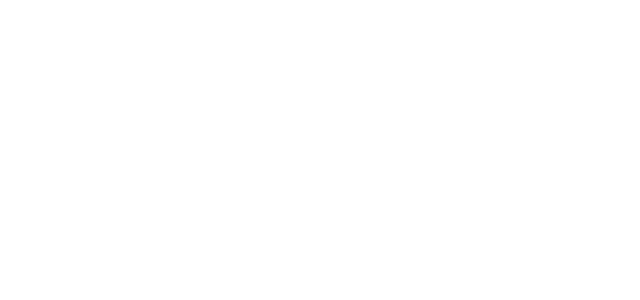
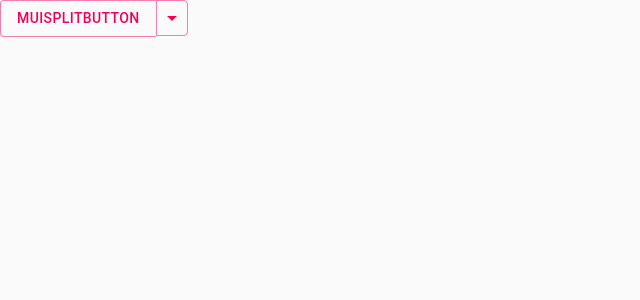
Before and after one commit to alexplumb/material-ui-split-button, a React app: page / in a window 1280 px wide. Shown: the top 300 px of the page, without its empty margins (0-640 px from the left). Built offline with nearby package versions, Linux system fonts and the light colour scheme; the HTML template or start-up script is replaced by a standard one.

Commit message:
Add initial version (no menu yet)

```diff
--- a/src/components/index.jsx
+++ b/src/components/index.jsx
@@ -1,195 +1,139 @@
 import React from 'react';
 import PropTypes from 'prop-types';
+import classNames from 'classnames';
 import {
-  Paper, Card, Grid, Typography, Button, Divider, ButtonBase,
-  CardActions, CardContent, Avatar, Hidden, Collapse,
+  Button, SvgIcon,
 } from '@material-ui/core';
 import { withStyles } from '@material-ui/core/styles';
 
 const styles = theme => ({
-  root: {
-    display: 'block',
-    width: '100%',
-    marginLeft: 'auto',
-    marginRight: 'auto',
-  },
-  appBar: {
-    [theme.breakpoints.up('md')]: {
-      width: 1100,
-      marginLeft: 'auto',
-      marginRight: 'auto',
-      maxWidth: '100%',
+  buttonPositionLeft: {
+    borderLeftWidth: 0,
+    borderTopLeftRadius: 0,
+    borderBottomLeftRadius: 0,
+    '&:hover': {
+      borderLeftWidth: 0,
     },
   },
-  cardContent: {
-    paddingLeft: theme.spacing.unit * 2,
-    paddingRight: theme.spacing.unit,
-    paddingTop: theme.spacing.unit,
-    paddingBottom: theme.spacing.unit,
+  buttonPositionRight: {
+    borderRightWidth: 0,
+    borderTopRightRadius: 0,
+    borderBottomRightRadius: 0,
+    '&:hover': {
+      borderRightWidth: 0,
+    },
   },
-  avatar: {
-    backgroundColor: theme.palette.primary.main,
+  menuPositionLeft: {
+    borderTopRightRadius: 0,
+    borderBottomRightRadius: 0,
   },
-  flex: {
-    flexGrow: 1,
+  menuPositionRight: {
+    borderTopLeftRadius: 0,
+    borderBottomLeftRadius: 0,
   },
-  buttons: {
-    alignSelf: 'flex-end',
-    paddingLeft: '90px !important',
+  menuButton: {
+    width: theme.spacing.unit * 4,
+    minWidth: theme.spacing.unit * 4,
+    paddingLeft: 0,
+    paddingRight: 0,
   },
-  label: {
-    alignSelf: 'center',
-  }
+  buttonFullWidth: {
+    width: `calc(100% - ${theme.spacing.unit * 4}px)`,
+  },
 });
 
 @withStyles(styles)
-export default class Banner extends React.Component {
+export default class MuiSplitButton extends React.Component {
   static propTypes = {
-    open: PropTypes.bool.isRequired,
-    label: PropTypes.string.isRequired,
-    buttonLabel: PropTypes.string,
-    buttonOnClick: PropTypes.func,
-    buttonComponent: PropTypes.any,
-    buttonProps: PropTypes.object,
-    showDismissButton: PropTypes.bool,
-    dismissButtonLabel: PropTypes.string,
-    onClose: PropTypes.func,
-    icon: PropTypes.element,
-    iconProps: PropTypes.object,
-    appBar: PropTypes.bool,
-
-    paperProps: PropTypes.object,
-    cardProps: PropTypes.object,
+    position: PropTypes.oneOf(['left', 'right']),
+    classes: PropTypes.object.isRequired,
+    MenuButtonProps: PropTypes.object,
+    variant: PropTypes.oneOf([
+      'text',
+      'outlined',
+      'contained',
+    ]),
+    color: PropTypes.oneOf([
+      'default',
+      'inherit',
+      'primary',
+      'secondary',
+    ]),
+    className: PropTypes.string,
+    fullWidth: PropTypes.bool,
+    children: PropTypes.node.isRequired,
   }
 
   static defaultProps = {
-    open: true,
-    buttonOnClick: () => {},
-    showDismissButton: true,
-    dismissButtonLabel: 'Dismiss',
-    appBar: false,
-    buttonComponent: ButtonBase,
-    buttonProps: {},
-    iconProps: {},
-
-    paperProps: {},
-    cardProps: {},
+    position: 'right',
+    MenuButtonProps: {},
+    variant: 'text',
+    color: 'default',
+    className: '',
+    fullWidth: false,
   }
 
-  renderButtons() {
+  state = {
+    anchorEl: null,
+  };
+
+  menuButton = () => {
+    const { anchorEl } = this.state;
+    const {
+      MenuButtonProps = {}, classes, position = 'right', variant, color,
+    } = this.props;
+
+    const { className = '', ...restProps } = MenuButtonProps;
+
+    return (
+      <Button
+        aria-owns={anchorEl ? 'material-ui-split-button-menu' : undefined}
+        aria-haspopup="true"
+        onClick={e => this.setState({ anchorEl: e.currentTarget })}
+        variant={variant}
+        color={color}
+        {...restProps}
+        className={classNames(
+          position === 'left' ? classes.menuPositionLeft : classes.menuPositionRight,
+          classes.menuButton,
+          className,
+        )}
+      >
+        <SvgIcon>
+          <path d="M7 10l5 5 5-5z" />
+        </SvgIcon>
+      </Button>
+    );
+  };
+
+  render() {
     const {
       classes,
-      onClose,
-      showDismissButton,
-      dismissButtonLabel,
-      buttonOnClick,
-      buttonLabel,
-      buttonComponent,
-      buttonProps,
+      className = '',
+      fullWidth = false,
+      children,
+      position = 'right',
+      MenuButtonProps,
+      ...restProps
     } = this.props;
 
     return (
-      <>
-        <span className={classes.flex} />
+      <div className={classes.root}>
+        {position === 'left' && this.menuButton()}
 
-        <Grid item className={classes.buttons}>
-          {showDismissButton && (
-            <Button
-              variant="text"
-              onClick={onClose}
-            >
-              {dismissButtonLabel}
-            </Button>
+        <Button
+          {...restProps}
+          className={classNames(
+            position === 'left' ? classes.buttonPositionLeft : classes.buttonPositionRight,
+            fullWidth && classes.buttonFullWidth,
+            className,
           )}
+        >
+          {children}
+        </Button>
 
-          {!!buttonLabel && (
-            <Button
-              variant="text"
-              onClick={buttonOnClick}
-              component={buttonComponent}
-              {...buttonProps}
-            >
-              {buttonLabel}
-            </Button>
-          )}
-        </Grid>
-      </>
-    )
-  }
-
-  render() {
-    const {
-      open,
-      classes,
-      label,
-      icon,
-      iconProps,
-      appBar,
-      showDismissButton,
-      buttonLabel,
-      paperProps,
-      cardProps,
-    } = this.props;
-
-    const hasButton = Boolean(showDismissButton || buttonLabel);
-
-    return (
-      <Collapse in={open}>
-        <Paper elevation={0} className={classes.root} {...paperProps}>
-          <Card elevation={0} className={appBar ? classes.appBar : ''} {...cardProps}>
-            <CardContent className={classes.cardContent}>
-              <Grid
-                container
-                wrap="nowrap"
-                spacing={16}
-                direction="row"
-                justify="flex-start"
-                alignItems="flex-start"
-              >
-                {icon && (
-                  <Grid item>
-                    <Avatar className={classes.avatar} {...iconProps}>
-                      {icon}
-                    </Avatar>
-                  </Grid>
-                )}
-
-                <Grid item className={classes.label}>
-                  <Typography variant="body2">
-                    {label}
-                  </Typography>
-                </Grid>
-
-                <Hidden smDown>
-                  {appBar && hasButton && this.renderButtons()}
-                </Hidden>
-              </Grid>
-            </CardContent>
-
-            {!appBar && hasButton && (
-              <Hidden smDown>
-                <CardActions>
-                  {this.renderButtons()}
-                </CardActions>
-              </Hidden>
-            )}
-
-            {hasButton && (
-              <Hidden mdUp>
-                <CardActions>
-                  {this.renderButtons()}
-                </CardActions>
-              </Hidden>
-            )}
-
-            <Hidden smDown>
-              <div />
-            </Hidden>
-          </Card>
-
-          <Divider />
-        </Paper>
-      </Collapse>
+        {position === 'right' && this.menuButton()}
+      </div>
     );
   }
 }
--- a/src/demo/components/App.jsx
+++ b/src/demo/components/App.jsx
@@ -1,24 +1,11 @@
 import React from 'react';
-import { withStyles } from '@material-ui/core/styles';
+import MuiSplitButton from '../..';
 
-const styles = theme => ({
-  flex: {
-    flexGrow: 1,
-  },
-  appBarSpacer: theme.mixins.toolbar,
-  avatar: {
-    backgroundColor: theme.palette.secondary.main,
-  },
-});
-
-@withStyles(styles)
-export default class App extends React.Component {
-  render() {
-    const { classes } = this.props;
-
-    return (
-      <>
-      </>
-    );
-  }
-}
+export default () => (
+  <MuiSplitButton
+    variant="outlined"
+    color="secondary"
+  >
+    MuiSplitButton
+  </MuiSplitButton>
+);
--- a/src/demo/index.js
+++ /dev/null
@@ -1,5 +0,0 @@
-import React from 'react';
-import { render } from 'react-dom';
-import App from './components/App';
-
-export default render(<App />, document.getElementById('root'));
--- /dev/null
+++ b/src/demo/index.jsx
@@ -0,0 +1,18 @@
+import React from 'react';
+import { render } from 'react-dom';
+import { MuiThemeProvider, createMuiTheme, CssBaseline } from '@material-ui/core';
+import App from './components/App';
+
+const theme = createMuiTheme({
+  typography: {
+    useNextVariants: true,
+  },
+});
+
+export default render(
+  <MuiThemeProvider theme={theme}>
+    <CssBaseline />
+    <App />
+  </MuiThemeProvider>,
+  document.getElementById('root'),
+);
--- a/src/index.js
+++ b/src/index.js
@@ -2,4 +2,4 @@ import MuiSplitButton from './components';
 
 export default MuiSplitButton;
 
-if (__DEV__) require('./demo/index.js');
+if (__DEV__) require('./demo/index'); // eslint-disable-line
--- a/webpack.config.build.js
+++ b/webpack.config.build.js
@@ -37,7 +37,7 @@ module.exports = merge(common, {
         root: 'PropTypes',
       },
     },
-    "@material-ui/core",
+    '@material-ui/core',
     /@material-ui\/core\/*./,
   ],
   plugins: [
```
Also changed, not shown: package.json (+7 -0 lines), .eslintrc.json (added), 4 other files (tests, documents, lock files or other folders).
